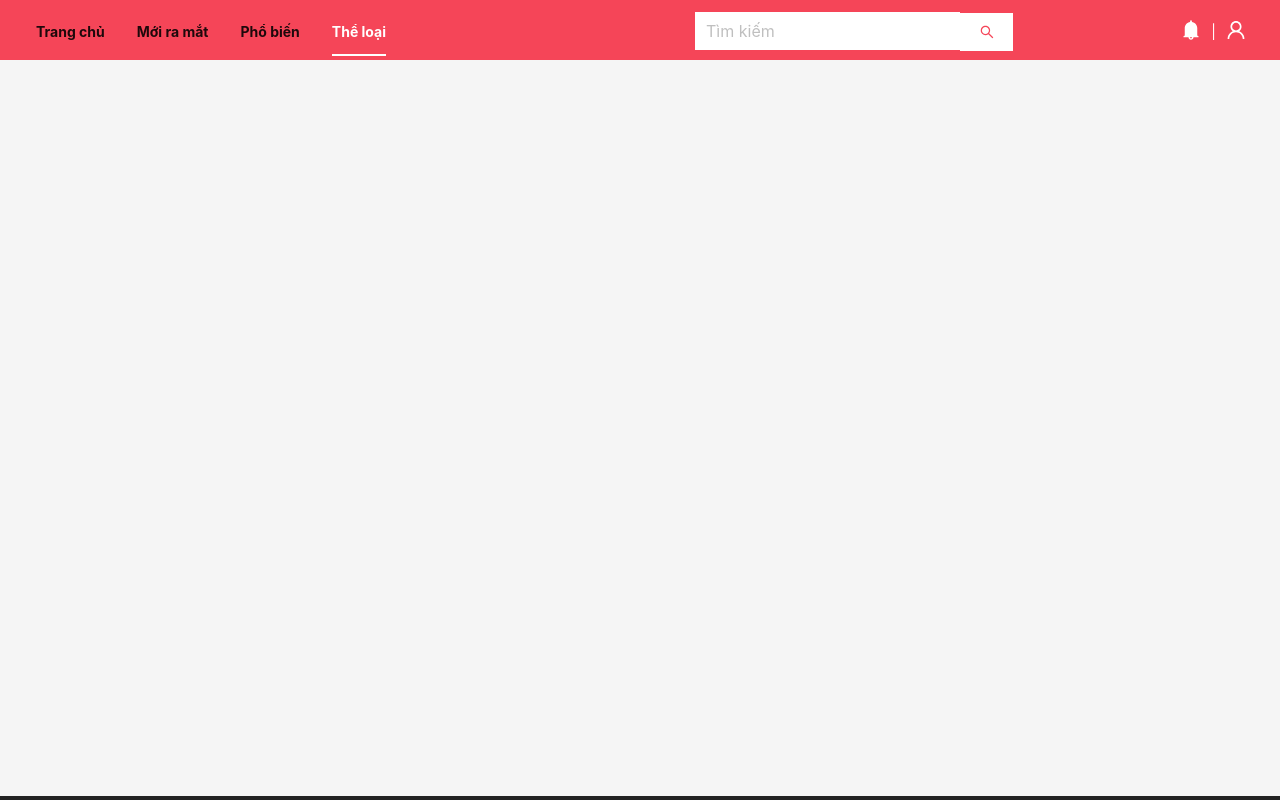
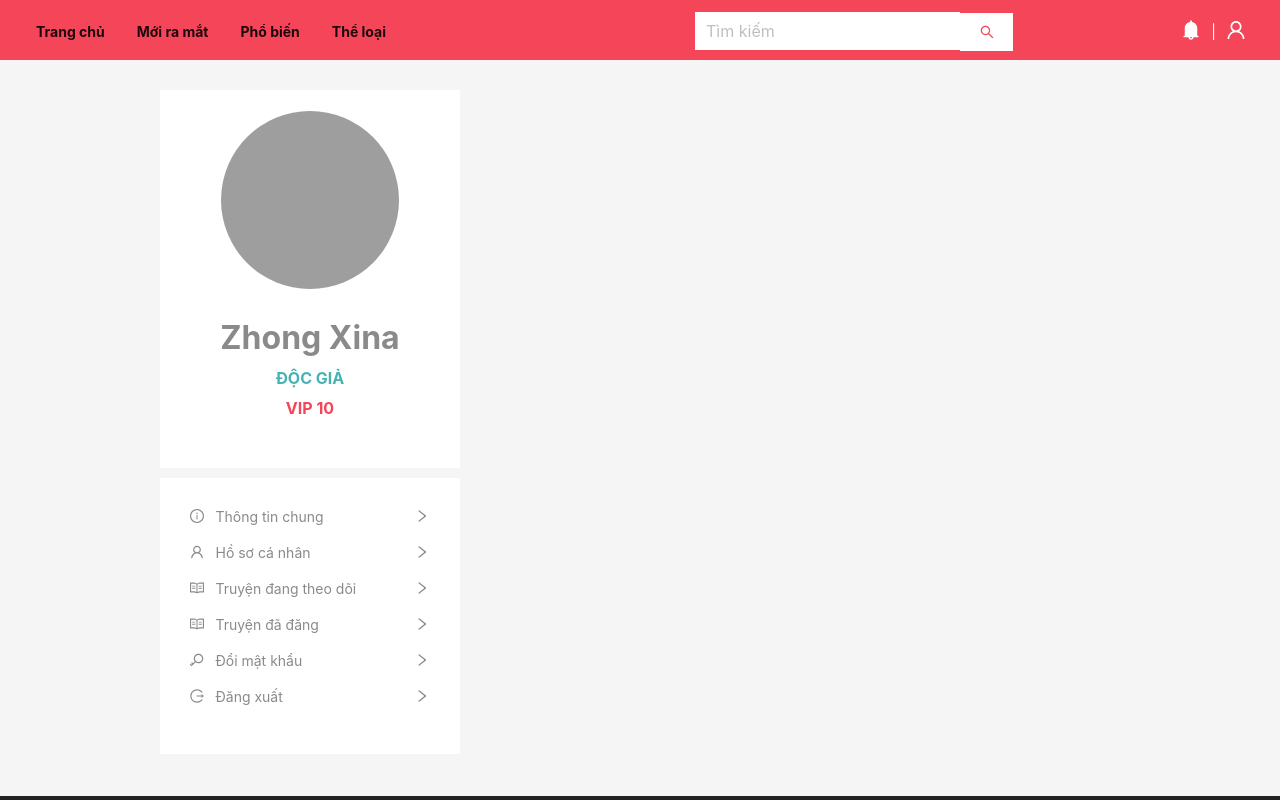
Before and after one commit to TrinhChung/mange, a React (Create React App) app in the folder fontend/: page /profile in a window 1280 px wide. Shown: the top 800 px of the page. Built offline with nearby package versions, Linux system fonts and the light colour scheme; grey boxes are pictures that could not be loaded.

Commit message:
profile left side

```diff
--- a/fontend/src/App.css
+++ b/fontend/src/App.css
@@ -141,3 +141,11 @@
 .bg-color-jade {
   background-color: var(--jade);
 }
+
+.color-main {
+  color: var(--color-main)
+}
+
+.color-jade {
+  color: var(--jade)
+}
--- /dev/null
+++ b/fontend/src/pages/Guest/Profile/avatar-area.js
@@ -0,0 +1,25 @@
+import { Avatar, Col, Row } from 'antd';
+import React from 'react'
+
+const AvatarArea = () => {
+  return (
+    <Row className="box-content" style={{ justifyContent: "center", marginRight: 20}} >
+      <Col>
+        <Row style={{ color: "var(--gray)", justifyContent: "center" }}>
+          <Avatar src="https://i.pinimg.com/564x/b8/f3/1d/b8f31d330d0d19c08e47163506acf521.jpg" size={180} />
+        </Row>
+        <Row style={{ color: "var(--gray)", marginBottom: 20, marginTop: 28, justifyContent: "center" }} className='title-children'>
+          <Col style={{ fontSize: 32 }}>Zhong Xina</Col>
+        </Row>
+        <Row style={{ color: "var(--gray)", justifyContent: "center" }} className='title-children'>
+          <Col style={{ fontSize: 16 }} className='color-jade'>ĐỘC GIẢ</Col>
+        </Row>
+        <Row style={{ color: "var(--gray)", justifyContent: "center" }} className='title-children'>
+          <Col style={{ fontSize: 16 }} className='color-main'>VIP 10</Col>
+        </Row>
+      </Col>
+    </Row>
+  )
+}
+
+export default AvatarArea
--- /dev/null
+++ b/fontend/src/pages/Guest/Profile/index.js
@@ -0,0 +1,49 @@
+import { Col, Row } from 'antd'
+import React from 'react'
+import AvatarArea from './avatar-area'
+import NavigationArea from './navigation-area'
+import { useLocation } from 'react-router-dom'
+import GeneralComponent from './main-component/GeneralComponent'
+import ProfileComponent from './main-component/ProfileComponent'
+import FollowingComponent from './main-component/FollowingComponent'
+import PostedComponent from './main-component/PostedComponent'
+
+const Profile = () => {
+  const location = useLocation()
+  const pathname = location.pathname
+  console.log(pathname);
+
+  const generateComponent = (pathname) => {
+    switch(pathname) {
+      case '/profile/':
+        return <ProfileComponent/>
+      case '/profile/general':
+        return <GeneralComponent/>
+      case '/profile/following':
+        return <FollowingComponent/>
+      case '/profile/posted':
+        return <PostedComponent/>
+      case '/profile/change-password':
+        return null;
+      default:
+        return null;
+    }
+  }
+  return (
+    <Row style={{ justifyContent: "center", marginTop: 20 }}>
+      <Col span={18}>
+        <Row>
+          <Col span={8}>
+            <AvatarArea/>
+            <NavigationArea/>
+          </Col>
+          <Col span={16}>
+            {generateComponent(pathname)}
+          </Col>
+        </Row>
+      </Col>
+    </Row>
+  )
+}
+
+export default Profile
--- /dev/null
+++ b/fontend/src/pages/Guest/Profile/main-component/FollowingComponent/index.js
@@ -0,0 +1,9 @@
+import React from 'react'
+
+const FollowingComponent = () => {
+  return (
+    <div>FollowingComponent</div>
+  )
+}
+
+export default FollowingComponent
--- /dev/null
+++ b/fontend/src/pages/Guest/Profile/main-component/GeneralComponent/index.js
@@ -0,0 +1,12 @@
+import { Row } from 'antd'
+import React from 'react'
+
+const GeneralComponent = () => {
+  return (
+    <Row className="box-content" style={{ justifyContent: "center", marginRight: 20}} >
+
+  </Row>
+  )
+}
+
+export default GeneralComponent
--- /dev/null
+++ b/fontend/src/pages/Guest/Profile/main-component/PostedComponent/index.js
@@ -0,0 +1,9 @@
+import React from 'react'
+
+const PostedComponent = () => {
+  return (
+    <div>PostedComponent</div>
+  )
+}
+
+export default PostedComponent
--- /dev/null
+++ b/fontend/src/pages/Guest/Profile/main-component/ProfileComponent/index.js
@@ -0,0 +1,9 @@
+import React from 'react'
+
+const ProfileComponent = () => {
+  return (
+    <div>ProfileComponent</div>
+  )
+}
+
+export default ProfileComponent
--- /dev/null
+++ b/fontend/src/pages/Guest/Profile/navigation-area.js
@@ -0,0 +1,22 @@
+import React from 'react'
+import { Col, Row } from 'antd';
+import NavigationItem from './navigation-item';
+import { InfoCircleOutlined, UserOutlined, KeyOutlined, ReadOutlined, LogoutOutlined } from "@ant-design/icons";
+import { useNavigate } from 'react-router-dom';
+
+const NavigationArea = () => {
+  const navigate = useNavigate()
+
+  return (
+    <Row className="box-content" style={{ justifyContent: "center", marginRight: 20}} >
+      <NavigationItem startIcon={<InfoCircleOutlined/>} content="Thông tin chung" action={() => navigate('/profile/general')} />
+      <NavigationItem startIcon={<UserOutlined />} content="Hồ sơ cá nhân" action={() => navigate('/profile/')} />
+      <NavigationItem startIcon={<ReadOutlined />} content="Truyện đang theo dõi" action={() => navigate('/profile/following')} />
+      <NavigationItem startIcon={<ReadOutlined />} content="Truyện đã đăng" action={() => navigate('/profile/posted')} />
+      <NavigationItem startIcon={<KeyOutlined />} content="Đổi mật khẩu" action={() => {}} />
+      <NavigationItem startIcon={<LogoutOutlined />} content="Đăng xuất" action={() => {}} />
+    </Row>
+  )
+}
+
+export default NavigationArea
--- /dev/null
+++ b/fontend/src/pages/Guest/Profile/navigation-item.js
@@ -0,0 +1,21 @@
+import React from 'react'
+import { useNavigate } from 'react-router-dom'
+import { RightOutlined, InfoCircleOutlined } from "@ant-design/icons";
+import { Col, Row } from 'antd';
+
+const NavigationItem = ({ startIcon = null, content, action }) => {
+
+    return (
+        <Row onClick={action} style={{ color: "var(--gray)", height: 36, fontSize: 16, alignItems: "center" }}>
+            <Col style={{ minWidth: 25 }}>{startIcon}</Col>
+            <Col style={{ cursor: "pointer", minWidth: 200  }}>
+                {content}
+            </Col>
+            <Col>
+                <RightOutlined />
+            </Col>
+        </Row>
+    )
+}
+
+export default NavigationItem
--- a/fontend/src/pages/Guest/index.js
+++ b/fontend/src/pages/Guest/index.js
@@ -4,6 +4,7 @@ import Home from "./home";
 import HomeLayout from "../../layouts/HomeLayout";
 import LinkCustom from "../../components/layout/LinkCustom";
 import DetailManga from "./DetailManga";
+import Profile from "./Profile";
 
 const Guest = () => {
   const items = [
@@ -20,8 +21,8 @@ const Guest = () => {
       key: "company",
     },
     {
-      label: <LinkCustom to={"/profile/"} label="Thể loại" />,
-      key: "profile",
+      label: <LinkCustom to={"/category/"} label="Thể loại" />,
+      key: "category",
     },
   ];
 
@@ -31,6 +32,11 @@ const Guest = () => {
         <Route path="/" element={<Home />} />
         {/* <Route path="/*" element={<Navigate to="/" />} /> */}
         <Route path="/detail-manga/:name" element={<DetailManga />} />
+
+        <Route path="/profile" element={<Profile />} />
+        <Route path="/profile/following" element={<Profile />} />
+        <Route path="/profile/posted" element={<Profile />} />
+        <Route path="/profile/general" element={<Profile />} />
       </Routes>
     </HomeLayout>
   );
```
